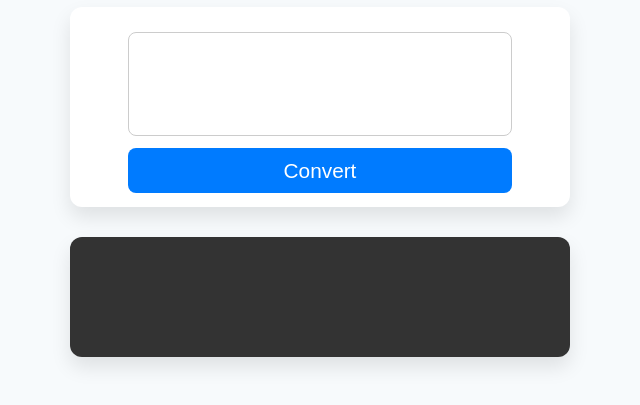
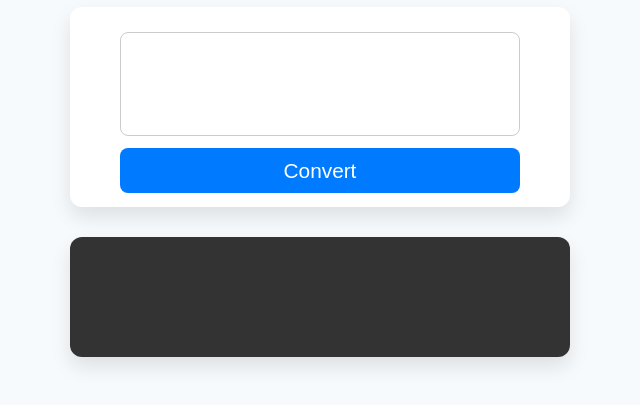
Before and after one commit to Haron254-Byte/Roman-Numeral-Converter, a plain HTML site: page index.html in a window 1280 px wide. Shown: the part 291-696 px from the top of the page, without its empty margins (320-960 px from the left). Drawn offline with Linux system fonts and the light colour scheme.

Commit message:
Update styles.css

```diff
--- a/styles.css
+++ b/styles.css
@@ -56,7 +56,7 @@ h3 {
 }
 
 input {
-  width: 30vw;
+  width: 70vw;
   max-width: 400px;
   height: 13vh;
   border: 1px solid #ccc;
@@ -74,7 +74,7 @@ input:focus {
 
 button {
   margin-top: 12px;
-  width: 30vw;
+  width: 70vw;
   max-width: 400px;
   height: 45px;
   background-color: #007bff;
```
